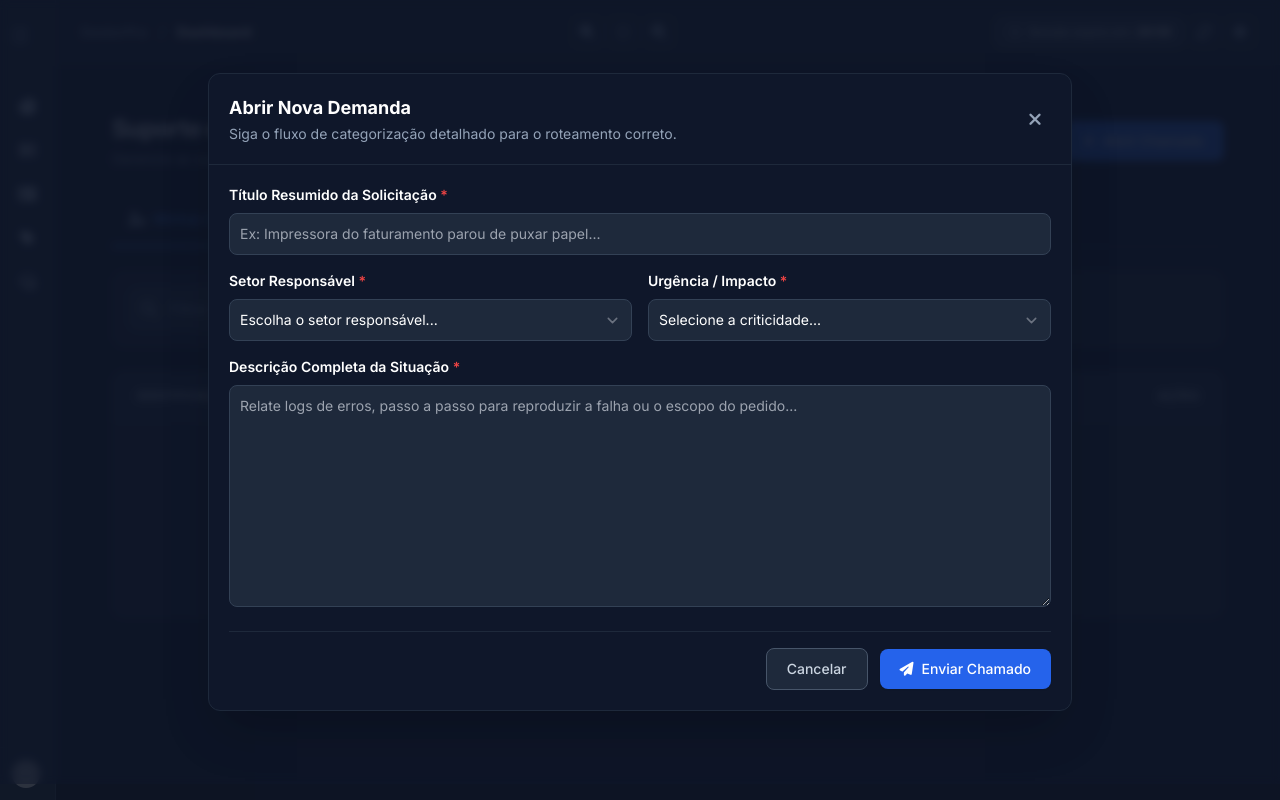
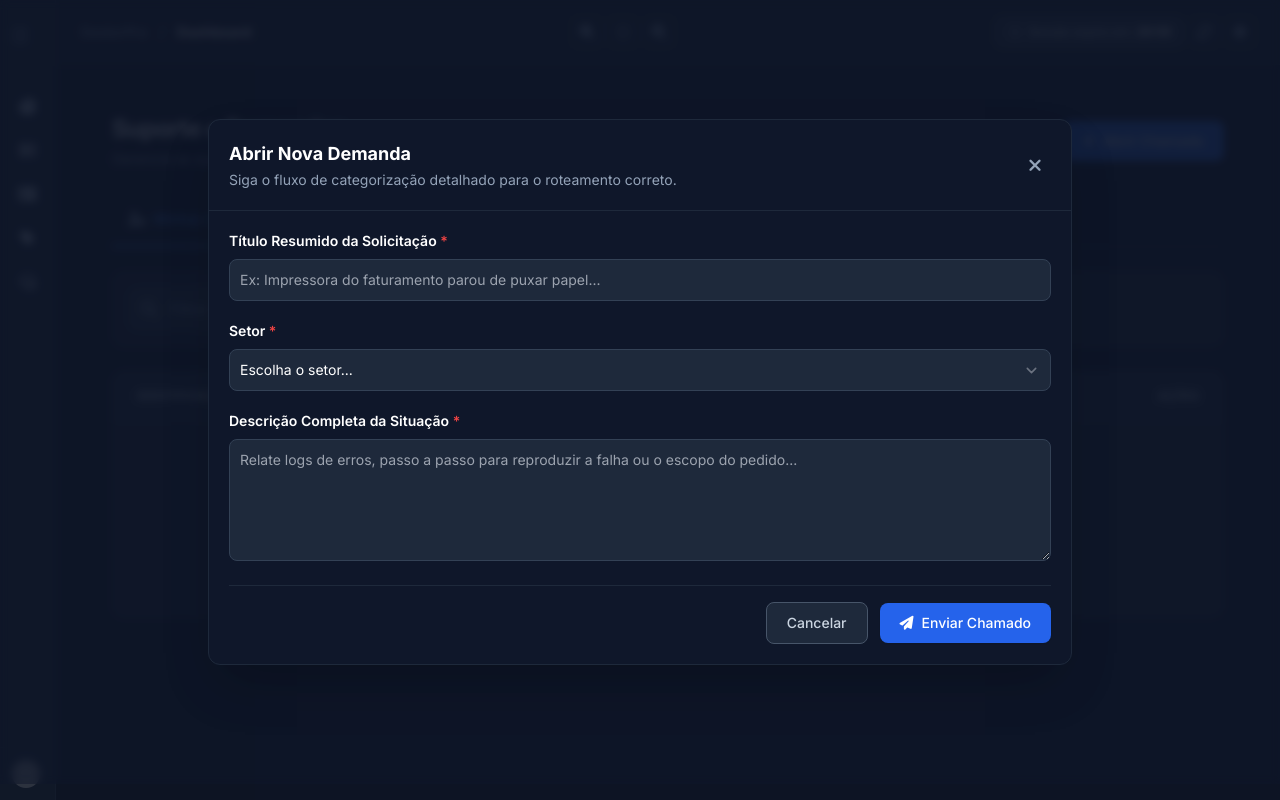
Before and after one commit to adm-gestorpro/gestorPro, a Django app: page /tickets/list in a window 1280 px wide, after a click on "Abrir Chamado". Run offline with Django 5.2, Linux system fonts and the light colour scheme; the visitor is signed in with stand-in values (Sample User, id 1); data that the repository does not hold is empty; parts of the project's set-up code (start-up, migrations or seed data) failed here and were passed over; some libraries are stand-ins or nearby versions; grey boxes are pictures that could not be loaded.

Commit message:
Adição dos departamentos e categorias para criação dos chamados

```diff
--- a/tickets/templates/ticket_list.html
+++ b/tickets/templates/ticket_list.html
@@ -256,67 +256,59 @@
             <form action="{% url 'ticket_create' %}" method="POST" class="p-4 md:p-5">
                 {% csrf_token %}
 
-                <input type="hidden" name="subject_id" id="final_subject_id" value="" required>
+                <input type="hidden" name="subject_id" id="final_subject_id" value="">
 
-                <div class="grid gap-4 mb-4 grid-cols-1 md:grid-cols-2 lg:grid-cols-4">
+                <div class="grid gap-5 mb-4 grid-cols-1">
 
-                    <div class="col-span-full">
+                    <div class="w-full">
                         <label for="title" class="block mb-2 text-sm font-semibold text-slate-900 dark:text-white">Título Resumido da Solicitação <span class="text-red-500">*</span></label>
                         <input type="text" name="title" id="title" class="bg-slate-50 border border-slate-300 text-slate-900 text-sm rounded-lg focus:ring-primary-600 focus:border-primary-600 block w-full p-2.5 dark:bg-slate-800 dark:border-slate-700 dark:text-white" placeholder="Ex: Impressora do faturamento parou de puxar papel..." required>
                     </div>
 
-                    <div class="col-span-1 md:col-span-2">
-                        <label for="department" class="block mb-2 text-sm font-semibold text-slate-900 dark:text-white">Setor Responsável <span class="text-red-500">*</span></label>
+                    <div class="flex flex-col lg:flex-row gap-4 w-full">
+
+                        <div class="flex-1 min-w-[150px]">
+                            <label for="department" class="block mb-2 text-sm font-semibold text-slate-900 dark:text-white">Setor <span class="text-red-500">*</span></label>
                             <select id="department" name="department" class="bg-slate-50 border border-slate-300 text-slate-900 text-sm rounded-lg focus:ring-primary-500 focus:border-primary-500 block w-full p-2.5 dark:bg-slate-800 dark:border-slate-700 dark:text-white cascade-select" required>
-                            <option value="" selected disabled>Escolha o setor responsável...</option>
+                                <option value="" selected disabled>Escolha o setor...</option>
                                 {% for dept in departments %}
                                     <option value="{{ dept.id }}">{{ dept.name }}</option>
                                 {% endfor %}
                             </select>
                         </div>
 
-                    <div class="col-span-1 md:col-span-2">
-                        <label for="priority" class="block mb-2 text-sm font-semibold text-slate-900 dark:text-white">Urgência / Impacto <span class="text-red-500">*</span></label>
-                        <select id="priority" name="priority" class="bg-slate-50 border border-slate-300 text-slate-900 text-sm rounded-lg block w-full p-2.5 dark:bg-slate-800 dark:border-slate-700 dark:text-white" required>
-                            <option value="" selected disabled>Selecione a criticidade...</option>
-                            <option value="LOW">Baixa (Dúvidas/Melhorias)</option>
-                            <option value="MEDIUM">Média (Apenas eu com problema)</option>
-                            <option value="HIGH">Alta (Setor parcialmente parado)</option>
-                            <option value="CRITICAL">Crítica (Operação / Unidade Totalmente Parada)</option>
-                        </select>
-                    </div>
-
-                    <div id="container_l1" class="col-span-1 hidden">
+                        <div id="container_l1" class="flex-1 min-w-[150px] hidden">
                             <label for="subject_l1" class="block mb-2 text-sm font-semibold text-slate-900 dark:text-white">Categoria <span class="text-red-500">*</span></label>
                             <select id="subject_l1" data-level="1" class="bg-slate-50 border border-slate-300 text-slate-900 text-sm rounded-lg block w-full p-2.5 dark:bg-slate-800 dark:border-slate-700 dark:text-white cascade-select">
                                 <option value="" selected disabled>Selecione...</option>
                             </select>
                         </div>
 
-                    <div id="container_l2" class="col-span-1 hidden">
+                        <div id="container_l2" class="flex-1 min-w-[150px] hidden">
                             <label for="subject_l2" class="block mb-2 text-sm font-semibold text-slate-900 dark:text-white">Subcategoria <span class="text-red-500">*</span></label>
                             <select id="subject_l2" data-level="2" class="bg-slate-50 border border-slate-300 text-slate-900 text-sm rounded-lg block w-full p-2.5 dark:bg-slate-800 dark:border-slate-700 dark:text-white cascade-select">
                                 <option value="" selected disabled>Selecione...</option>
                             </select>
                         </div>
 
-                    <div id="container_l3" class="col-span-1 hidden">
+                        <div id="container_l3" class="flex-1 min-w-[150px] hidden">
                             <label for="subject_l3" class="block mb-2 text-sm font-semibold text-slate-900 dark:text-white">Item <span class="text-red-500">*</span></label>
                             <select id="subject_l3" data-level="3" class="bg-slate-50 border border-slate-300 text-slate-900 text-sm rounded-lg block w-full p-2.5 dark:bg-slate-800 dark:border-slate-700 dark:text-white cascade-select">
                                 <option value="" selected disabled>Selecione...</option>
                             </select>
                         </div>
 
-                    <div id="container_l4" class="col-span-1 hidden">
+                        <div id="container_l4" class="flex-1 min-w-[150px] hidden">
                             <label for="subject_l4" class="block mb-2 text-sm font-semibold text-slate-900 dark:text-white">Detalhe <span class="text-red-500">*</span></label>
                             <select id="subject_l4" data-level="4" class="bg-slate-50 border border-slate-300 text-slate-900 text-sm rounded-lg block w-full p-2.5 dark:bg-slate-800 dark:border-slate-700 dark:text-white cascade-select">
                                 <option value="" selected disabled>Selecione...</option>
                             </select>
                         </div>
+                    </div>
 
-                    <div class="col-span-full">
+                    <div class="w-full">
                         <label for="description" class="block mb-2 text-sm font-semibold text-slate-900 dark:text-white">Descrição Completa da Situação <span class="text-red-500">*</span></label>
-                        <textarea id="description" name="description" rows="10" class="block p-2.5 w-full text-sm text-slate-900 bg-slate-50 rounded-lg border border-slate-300 dark:bg-slate-800 dark:border-slate-700 dark:text-white" placeholder="Relate logs de erros, passo a passo para reproduzir a falha ou o escopo do pedido..." required></textarea>
+                        <textarea id="description" name="description" rows="5" class="block p-2.5 w-full text-sm text-slate-900 bg-slate-50 rounded-lg border border-slate-300 dark:bg-slate-800 dark:border-slate-700 dark:text-white" placeholder="Relate logs de erros, passo a passo para reproduzir a falha ou o escopo do pedido..." required></textarea>
                     </div>
                 </div>
 
@@ -366,7 +358,17 @@
         }
 
         // ----------------- CASCATA DE ATÉ 4 NÍVEIS -----------------
-        const subjects = JSON.parse(document.getElementById('subjects-data').textContent);
+        const subjectsDataEl = document.getElementById('subjects-data');
+        if (!subjectsDataEl) return;
+
+        let subjects = [];
+        try {
+            subjects = JSON.parse(subjectsDataEl.textContent);
+        } catch (e) {
+            console.error("Erro ao ler JSON de assuntos.", e);
+            return;
+        }
+
         const finalSubjectInput = document.getElementById('final_subject_id');
         const deptSelect = document.getElementById('department');
 
@@ -378,17 +380,13 @@
             4: { select: document.getElementById('subject_l4'), container: document.getElementById('container_l4') },
         };
 
-        // Reseta e esconde select boxes a partir de um determinado nível
+        // Reseta, esconde e remove obrigatoriedade dos níveis subsequentes
         function clearAndHideFromLevel(startLevel) {
             for (let i = startLevel; i <= 4; i++) {
-                let select = document.getElementById('subject_l' + i);
-                let container = document.getElementById('container_l' + i);
-
-                if (select) {
-                    // Remove opções anteriores
-                    select.innerHTML = '<option value="" selected disabled>Selecione...</option>';
-                    // Esconde o campo para o usuário não se confundir
-                    container.classList.add('hidden');
+                if (levels[i] && levels[i].select) {
+                    levels[i].select.innerHTML = '<option value="" selected disabled>Selecione...</option>';
+                    levels[i].select.required = false; // Permite envio do formulário sem travar nos níveis ocultos
+                    levels[i].container.classList.add('hidden');
                 }
             }
         }
@@ -405,8 +403,9 @@
                     opt.textContent = item.name;
                     selectElement.appendChild(opt);
                 });
-                selectElement.required = true;
-                containerElement.classList.remove('hidden');
+
+                selectElement.required = true; // Se a caixa apareceu, o preenchimento se torna obrigatório
+                containerElement.classList.remove('hidden'); // Exibe lado a lado na linha flex
 
                 // Força o reset do input final já que o usuário obrigatoriamente deve selecionar o nível abaixo
                 finalSubjectInput.value = '';
@@ -415,12 +414,12 @@
 
         // Evento 0: Mudança de Setor
         deptSelect.addEventListener('change', function() {
-            const deptId = parseInt(this.value);
+            const deptId = this.value;
             clearAndHideFromLevel(1);
             finalSubjectInput.value = '';
 
             // Busca as categorias raiz (L1) deste departamento (as quais possuem parent_id igual a null)
-            const roots = subjects.filter(s => s.department_id === deptId && s.parent_id === null);
+            const roots = subjects.filter(s => s.department_id == deptId && (s.parent_id === null || s.parent_id === ''));
             populateLevel(1, roots);
         });
 
@@ -432,7 +431,7 @@
                 // Ignora mudanças feitas no seletor de Setores (ele é tratado acima)
                 if (!currentLevel) return;
 
-                const selectedId = parseInt(this.value);
+                const selectedId = this.value;
 
                 // Assume temporariamente o ID corrente como o assunto selecionado
                 finalSubjectInput.value = selectedId;
@@ -443,7 +442,7 @@
 
                 // Se houver um próximo nível no layout, filtra se existem nós filhos associados
                 if (nextLevel <= 4) {
-                    const children = subjects.filter(s => s.parent_id === selectedId);
+                    const children = subjects.filter(s => s.parent_id == selectedId);
                     populateLevel(nextLevel, children);
                 }
             });
--- a/tickets/views.py
+++ b/tickets/views.py
@@ -1,18 +1,3 @@
-from django.shortcuts import render
-from django.contrib.auth.decorators import login_required
-
-
-import json
-from django.shortcuts import render, redirect
-from django.contrib.auth.decorators import login_required
-from .models import Ticket, Department, TicketSubject
-
-import json
-from django.shortcuts import render
-from django.contrib.auth.decorators import login_required
-from .models import Ticket, Department, TicketSubject
-
-import json
 from django.shortcuts import render
 from django.contrib.auth.decorators import login_required
 from .models import Ticket, Department, TicketSubject
@@ -66,9 +51,9 @@ def ticket_list(request):
     context = {
         'my_tickets': my_tickets,
         'incoming_tickets': incoming_tickets,
-        'is_agent': is_agent, # Flag booleana que liga/desliga a Aba 2 no HTML
+        'is_agent': is_agent,
         'departments': departments,
-        'subjects_json': json.dumps(subjects_data),
+        'subjects_json': subjects_data, # <--- ENVIE A LISTA PURA DO PYTHON
     }
     return render(request, 'ticket_list.html', context)
 
```
Also changed, not shown: tickets/models.py (+6 -2 lines). Lines whose indentation alone changed are shown as unchanged.
